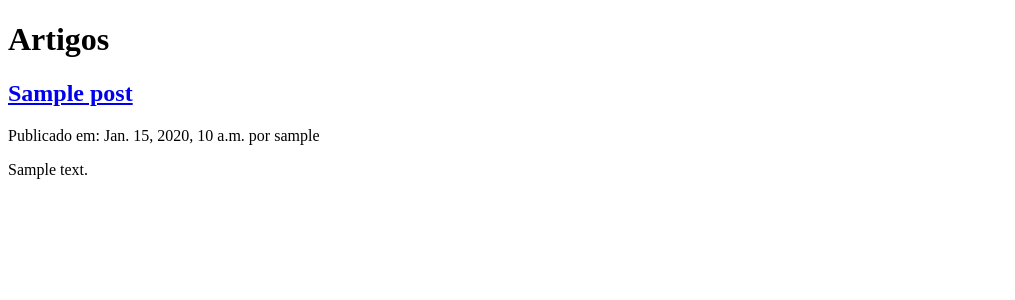
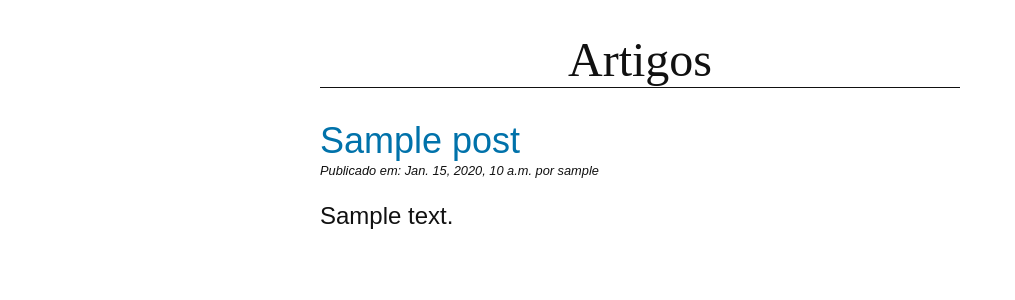
Before and after one commit to nogueirarcz/blog-ruicci, a Django app: page /blog/ in a window 1280 px wide. Shown: the top 300 px of the page, without its empty margins (0-1015 px from the left). Run offline with Django 3.2, Linux system fonts and the light colour scheme; tables that the repository leaves empty hold one stand-in row (values such as "Sample post").

Commit message:
configurando css

```diff
--- /dev/null
+++ b/app_blog/static/css/blog.css
@@ -0,0 +1,35 @@
+body
+{
+    margin: 0 25%;
+    font-family: sans-serif;
+    font-size: 1.5rem;
+    color: #111111;
+}
+
+h1
+{
+    text-align: center;
+    font-family: serif;
+    font-weight: normal;
+    border-bottom: 1px solid;
+}
+
+h2
+{
+    color: #0072aa;
+    font-weight: normal;
+    margin-bottom: 1px;
+}
+
+a
+{
+    color: #0072aa;
+    text-decoration: none;
+}
+
+p.date
+{
+    font-size: 0.8rem;
+    font-style: italic;
+    margin-top: 1px;
+}
--- a/app_blog/templates/app_blog/base.html
+++ b/app_blog/templates/app_blog/base.html
@@ -1,11 +1,12 @@
+{% load static %}
+
 <!DOCTYPE html>
 <html lang="en">
 <head>
-    <meta charset="UTF-8">
-    <meta http-equiv="X-UA-Compatible" content="IE=edge">
-    <meta name="viewport" content="width=device-width, initial-scale=1.0">
 
     <title>{% block title %}{% endblock %}</title>
+    <link href="{% static 'css/blog.css' %}" rel="stylesheet">
+
 </head>
 <body>
 
```
